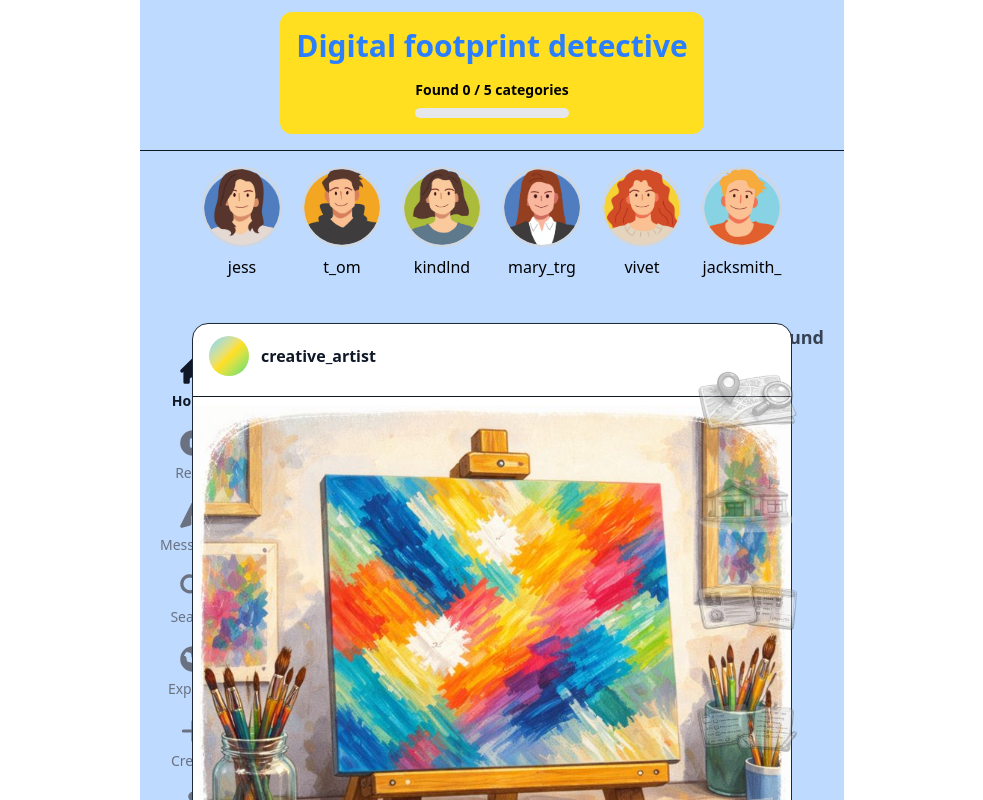
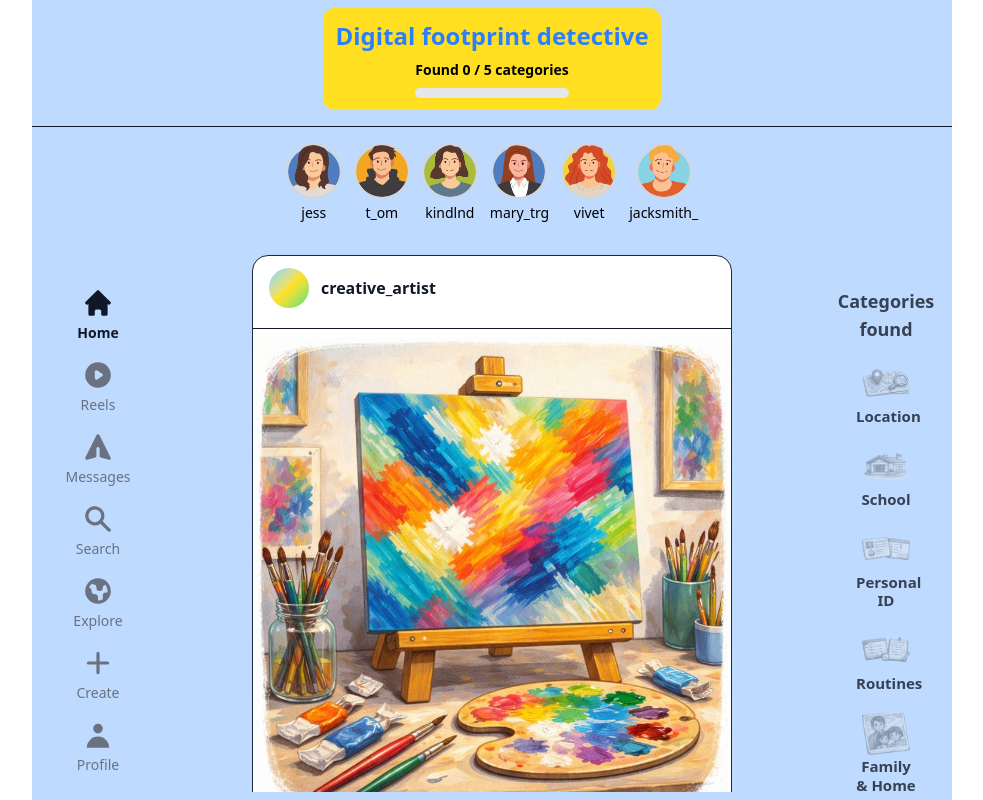
Before and after one commit to minmin1805/Digital-Footprint-Game, a React (Vite) app in the folder frontend/: page /game in a window 1280 px wide. Shown: the whole page, without its empty margins (148-1131 px from the left). Built offline with nearby package versions, Linux system fonts and the light colour scheme.

Commit message:
keep fixing dimension

```diff
--- a/frontend/src/components/FeedContainer.jsx
+++ b/frontend/src/components/FeedContainer.jsx
@@ -22,11 +22,11 @@ function FeedContainer() {
   return (
     <div
       ref={viewportRef}
-      className="w-full max-w-[600px] h-full min-h-0 overflow-hidden flex justify-center items-start"
+      className="w-full min-w-0 max-w-[480px] h-full min-h-0 overflow-hidden flex justify-center items-start mx-auto"
     >
       <div
         ref={feedInnerRef}
-        className="flex flex-col items-center gap-6 py-4 w-full max-w-[600px] shrink-0"
+        className="flex flex-col items-center gap-6 py-4 w-full max-w-[480px] shrink-0"
         style={{ transform: `translateY(-${scrollPosition}px)` }}
       >
         {posts.map((post) => (
--- a/frontend/src/components/FriendSection.jsx
+++ b/frontend/src/components/FriendSection.jsx
@@ -43,12 +43,12 @@ function FriendSection() {
         }
     ]
   return (
-    <div className='flex items-center justify-between gap-5'>
+    <div className='flex items-center justify-between gap-3'>
         {friendsInfo.map((eachFriend) => {
             return (
-                <div key={eachFriend.id} className='flex flex-col items-center justify-center gap-2'>
-                    <img src={eachFriend.image} alt={eachFriend.name} className='w-20 h-20 rounded-full border-2 border-gray-300' />
-                    <p className='text-md'>{eachFriend.name}</p>
+                <div key={eachFriend.id} className='flex flex-col items-center justify-center gap-1'>
+                    <img src={eachFriend.image} alt={eachFriend.name} className='w-14 h-14 rounded-full border-2 border-gray-300 shrink-0' />
+                    <p className='text-sm'>{eachFriend.name}</p>
                 </div>
             )
         })}
--- a/frontend/src/components/MenuBar.jsx
+++ b/frontend/src/components/MenuBar.jsx
@@ -62,7 +62,7 @@ function Icon({ name, active }) {
 
 export default function MenuBar() {
   return (
-    <aside className="flex flex-col gap-4 shrink-0 py-4">
+    <aside className="flex flex-col gap-4 shrink-0 py-4 w-[100px] overflow-hidden">
       {navItems.map(({ id, label, icon, active }) => (
         <div
           key={id}
--- a/frontend/src/components/MessageBar.jsx
+++ b/frontend/src/components/MessageBar.jsx
@@ -25,7 +25,7 @@ export default function MessageBar() {
   }
 
   return (
-    <aside className="flex flex-col items-center shrink-0 py-4 gap-6">
+    <aside className="flex flex-col items-center shrink-0 py-4 gap-6 w-[100px] overflow-hidden">
       {/* Category found indicator */}
       <div className="flex flex-col gap-4">
         <p className="text-lg font-bold text-gray-700 text-center">Categories found</p>
@@ -40,7 +40,7 @@ export default function MessageBar() {
               <img
                 src={image}
                 alt={title}
-                className={`w-25 h-17 object-contain shrink-0 transition-all duration-300 ${
+                className={`w-12 h-12 object-contain shrink-0 transition-all duration-300 ${
                   isFound ? 'opacity-100' : 'opacity-40 grayscale'
                 }`}
               />
@@ -62,9 +62,9 @@ export default function MessageBar() {
         <img
           src={instructionLogo}
           alt=""
-          className="w-25 h-25 object-contain shrink-0"
+          className="w-12 h-12 object-contain shrink-0"
         />
-        <p className="text-[] font-medium text-gray-700 text-center leading-tight max-w-[80px]">
+        <p className="text-xs font-medium text-gray-700 text-center leading-tight max-w-[80px]">
           Pause and review game&apos;s rules
         </p>
       </button>
--- a/frontend/src/index.css
+++ b/frontend/src/index.css
@@ -1,7 +1,15 @@
 @import "tailwindcss";
 
-/* Base styles for consistent layout across local and production */
-html,
+/* Base styles - ensures identical rendering on local and remote */
+html {
+  margin: 0;
+  padding: 0;
+  font-size: 16px;
+  -webkit-text-size-adjust: 100%;
+  width: 100%;
+  min-height: 100%;
+  box-sizing: border-box;
+}
 body,
 #root {
   margin: 0;
@@ -9,6 +17,7 @@ body,
   width: 100%;
   min-height: 100%;
   box-sizing: border-box;
+  overflow-x: hidden;
 }
 *,
 *::before,
--- a/frontend/src/pages/GamePage.jsx
+++ b/frontend/src/pages/GamePage.jsx
@@ -146,13 +146,13 @@ function GamePage() {
   const categoriesFound = new Set(foundItems.map((f) => f.category)).size
 
   return (
-    <div className="relative flex flex-col items-center h-screen w-[55%] min-w-[600px] max-w-[800px] mx-auto bg-blue-200 overflow-hidden">
+    <div className="relative flex flex-col items-center h-screen w-full max-w-[920px] mx-auto bg-blue-200 overflow-hidden">
       {countdownActive && (
         <CountdownOverlay onComplete={handleCountdownComplete} />
       )}
       {/* Banner + progress */}
-      <div className="flex flex-col items-center justify-center p-4 gap-4 bg-yellow-300 rounded-xl mt-3">
-        <h1 className="text-3xl font-bold text-center text-blue-500">Digital footprint detective</h1>
+      <div className="flex flex-col items-center justify-center p-3 gap-2 bg-yellow-300 rounded-xl mt-2">
+        <h1 className="text-2xl font-bold text-center text-blue-500">Digital footprint detective</h1>
         <ProgressBar currentStep={categoriesFound} totalSteps={5} label="categories" />
       </div>
 
@@ -163,9 +163,9 @@ function GamePage() {
         <FriendSection />
       </div>
 
-      {/* Main: MenuBar (left) | Feed (centered) | MessageBar (right) — grid keeps feed centered */}
-      <div className="grid grid-cols-[1fr_auto_1fr] items-stretch w-full flex-1 min-h-0 p-5 mt-2 gap-4">
-        <div className="flex justify-start items-start mt-8 min-w-0">
+      {/* Main: fixed sidebar widths + gap prevents sticking; identical local + remote */}
+      <div className="grid grid-cols-[100px_1fr_100px] items-stretch w-full flex-1 min-h-0 px-4 py-2 mt-2 gap-6">
+        <div className="flex justify-center items-start pt-8 overflow-hidden min-w-0">
           <MenuBar />
         </div>
 
@@ -173,7 +173,7 @@ function GamePage() {
           <FeedContainer />
         </div>
 
-        <div className="flex justify-end items-start min-w-0">
+        <div className="flex justify-center items-start pt-8 overflow-hidden min-w-0">
           <MessageBar />
         </div>
       </div>
```
